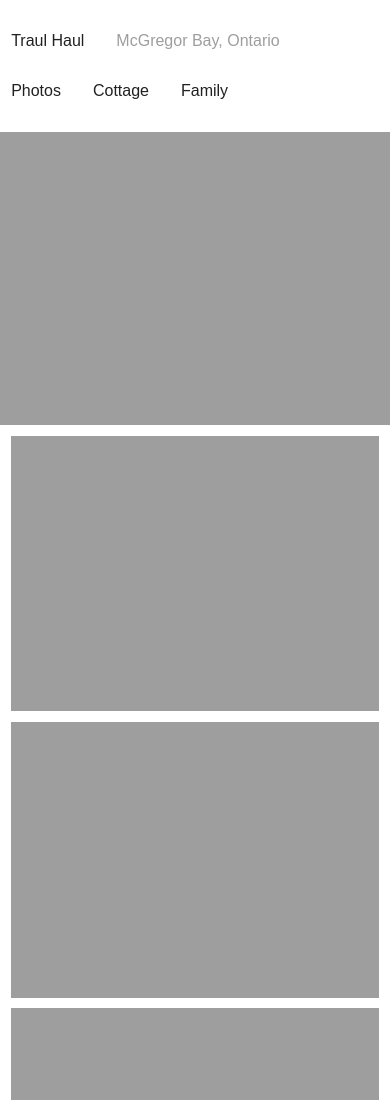
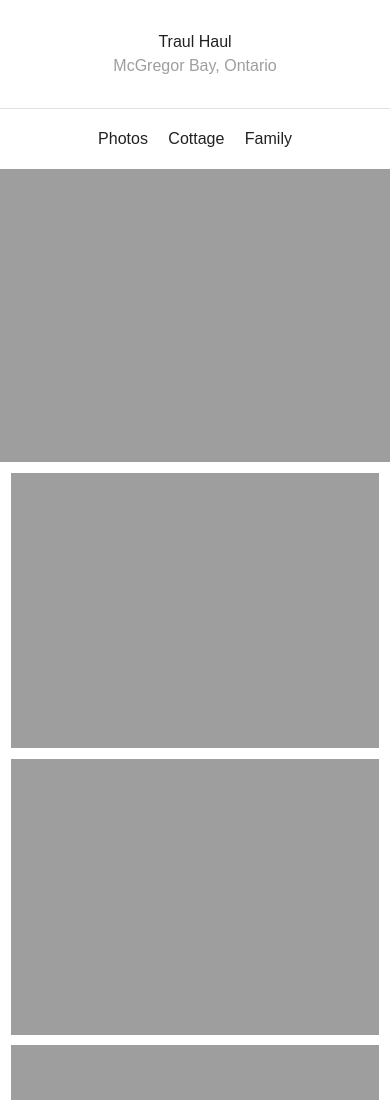
Before and after one commit to matthewcpaul/traul-haul, a plain HTML site: page index.html in a window 390 px wide. Shown: the top 1100 px of the page. Drawn offline with Linux system fonts and the light colour scheme.

Commit message:
responsive nav

```diff
--- a/index.html
+++ b/index.html
@@ -49,8 +49,7 @@
   </head>
 
   <header class="header">
-    <div class="container">
-      <!-- <article class="container-inner"> -->
+    <div class="container container--header">
         <ul class="nav__branding">
           <li>
             <a href="/" class="wordmark">Traul Haul</a>
@@ -70,7 +69,6 @@
             <a href="#">Family</a>
           </li>
         </ul>
-      <!-- </article> -->
     </div>
   </header>
 
--- a/sass/global.scss
+++ b/sass/global.scss
@@ -1,10 +1,15 @@
 $black: #212121;
 $grey: #9e9e9e;
+$grey-rule: #e0e0e0;
 
 .header {
+  @include breakpoint($two-col) {
+    padding: 2.25rem 0;
+  }
+
   @include group;
   display: block;
-  padding: 2rem 0;
+  padding: 2.25rem 0 1.5rem 0;
 
   & ul {
     margin: 0;
@@ -29,12 +34,33 @@ $grey: #9e9e9e;
   }
 
   & .nav__branding {
-    float: left;
-    padding: 0;
+    @include breakpoint($two-col) {
+      float: left;
+      text-align: left;
+      padding-bottom: 0;
+      border-bottom: none;
+    }
+
+    text-align: center;
+    padding-bottom: 2.25rem;
+    border-bottom: 1px solid $grey-rule;
 
     & li {
-      float: left;
-      margin-right: 2rem;
+      @include breakpoint($two-col) {
+        float: left;
+        margin: 0 1rem 0 0;
+        padding-bottom: 0;
+      }
+      @include breakpoint($three-col) {
+        margin: 0 2rem 0 0;
+      }
+
+      margin: 0;
+      padding-bottom: .75rem;
+
+      &:last-child {
+        padding-bottom: 0;
+      }
     }
   }
 
@@ -45,19 +71,21 @@ $grey: #9e9e9e;
       margin-top: 0;
     }
 
-    float: left;
     clear: both;
-    padding: 0;
-    margin-top: 2rem;
+    text-align: center;
+    margin-top: 1.5rem;
 
     & li {
       @include breakpoint($two-col) {
         margin-right: 0;
-        margin-left: 2rem;
+        margin: 0 0 0 1rem;
+      }
+      @include breakpoint($three-col) {
+        margin: 0 0 0 2rem;
       }
 
-      float: left;
-      margin-right: 2rem;
+      display: inline-block;
+      margin: 0 .5rem;
     }
   }
 }
--- a/sass/layout.scss
+++ b/sass/layout.scss
@@ -8,7 +8,7 @@
 
 //Breakpoints//
 $two-col: 38rem;
-$three-col: 65rem;
+$three-col: 60rem;
 
 //Mixins//
 @mixin group {
@@ -53,6 +53,14 @@ $three-col: 65rem;
   &--thumb :last-child {
       margin-bottom: 0;
     }
+
+  &--header {
+    @include breakpoint($two-col) {
+      margin: 0 gutter-span();
+    }
+
+    margin: 0;
+  }
 }
 .container-inner {
   @include grid-span(8, 3);
--- a/sass/typography.scss
+++ b/sass/typography.scss
@@ -1,3 +1,10 @@
+body {
+  font-size: 16px;
+  line-height: 1.75rem;
+}
 h1 {
   margin: 0;
 }
+.header {
+  line-height: .75rem;
+}
```
Also changed, not shown: stylesheets/global.css, stylesheets/layout.css, stylesheets/main.css, stylesheets/typography.css.
